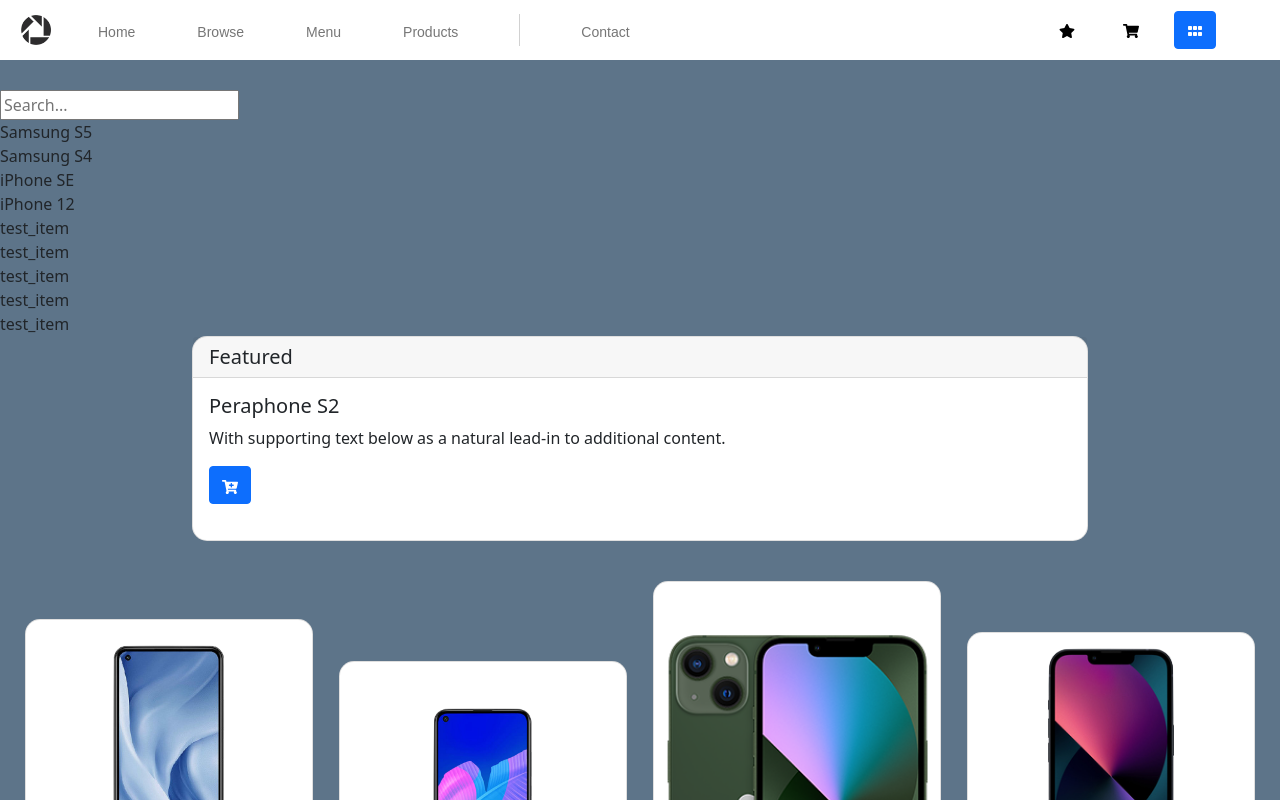
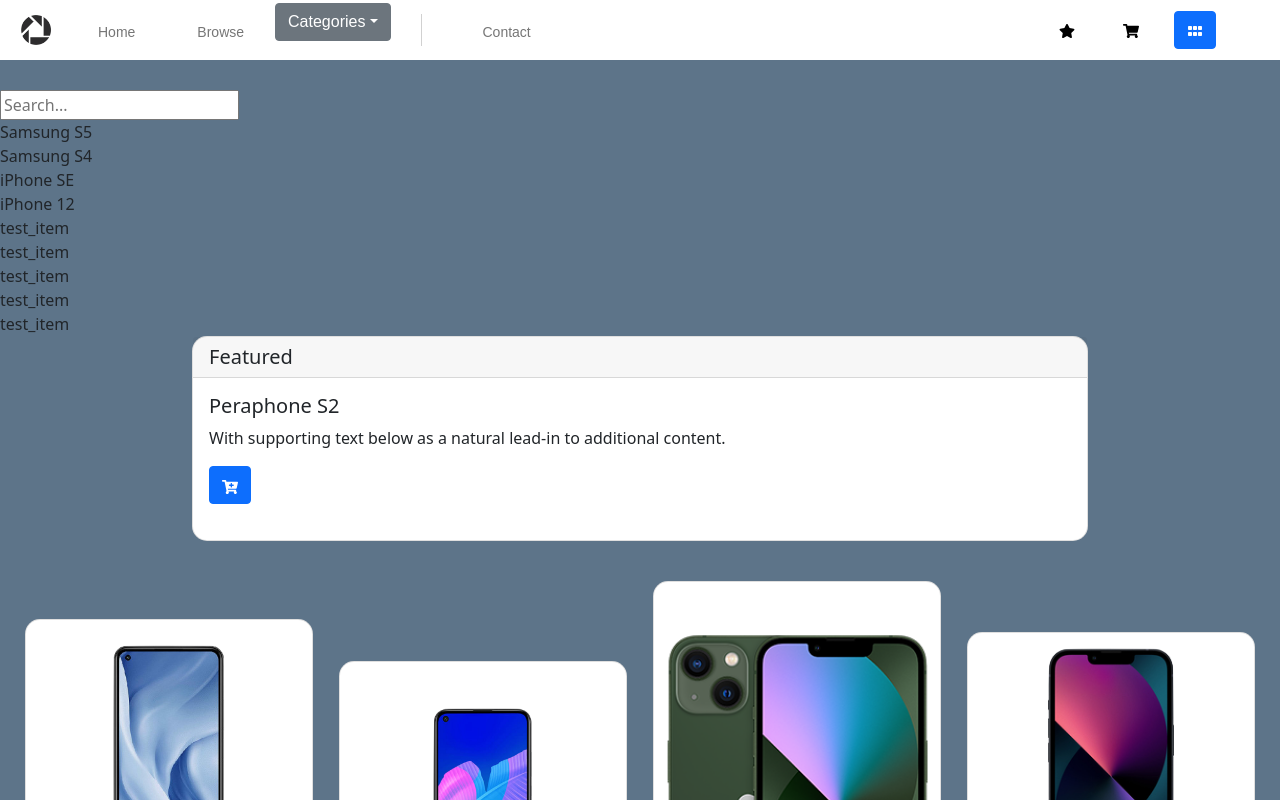
Before and after one commit to JennsiS/Products, a React (Create React App) app in the folder ecommerce-uvg/ecommerce-frontend/: page / in a window 1280 px wide. Shown: the top 800 px of the page. Built offline with nearby package versions, Linux system fonts and the light colour scheme.

Commit message:
Categories dropdown

```diff
--- a/ecommerce-uvg/ecommerce-frontend/package.json
+++ b/ecommerce-uvg/ecommerce-frontend/package.json
@@ -7,6 +7,8 @@
     "@testing-library/react": "^13.1.1",
     "@testing-library/user-event": "^13.5.0",
     "bootstrap": "^5.1.3",
+    "jquery": "^3.6.0",
+    "popper.js": "^1.16.1",
     "react": "^18.0.0",
     "react-bootstrap": "^2.3.1",
     "react-dom": "^18.0.0",
--- a/ecommerce-uvg/ecommerce-frontend/src/components/CHeader.jsx
+++ b/ecommerce-uvg/ecommerce-frontend/src/components/CHeader.jsx
@@ -4,8 +4,7 @@ import logo from "../imgs/logo.png"
 import 'bootstrap/dist/css/bootstrap.min.css';
 import { FaGripHorizontal, FaShoppingCart, FaStar } from 'react-icons/fa';
 
-export default class CHeader extends React.Component {
-  render() {
+export default function CHeader(props) {
     return (
       <header id="catalogo_header">
         <nav className="navver">
@@ -14,8 +13,16 @@ export default class CHeader extends React.Component {
           <ul className="nav_list">
             <button type="button" id="nav_button"> Home </button>
             <button type="button" id="nav_button"> Browse </button>
-            <button type="button" id="nav_button"> Menu </button>
-            <button type="button" id="nav_button"> Products </button>
+            <div className="dropdown">
+              <button className="btn btn-secondary dropdown-toggle" type="button" id="dropdownMenu2" data-toggle="dropdown" aria-haspopup="true" aria-expanded="false">
+                  Categories
+              </button>
+              <div className="dropdown-menu" aria-labelledby="dropdownMenu2">
+                <button className="dropdown-item" type="button">Action</button>
+                <button className="dropdown-item" type="button">Another action</button>
+                <button className="dropdown-item" type="button">Something else here</button>
+              </div>
+            </div>
           </ul>
           <div className="__bar" />
           <ul className="nav_list">
@@ -26,6 +33,5 @@ export default class CHeader extends React.Component {
           <a href="#ref" className="btn btn-primary" id="btn-menu-header"><FaGripHorizontal/></a>
         </nav>
       </header>
-    )
-  }
+    );
 }
--- a/ecommerce-uvg/ecommerce-frontend/src/components/Catalogo.jsx
+++ b/ecommerce-uvg/ecommerce-frontend/src/components/Catalogo.jsx
@@ -55,7 +55,7 @@ export default function Catalogo() {
 
       <input type="text" placeholder="Search..." onChange={event => {setSearchTerm(event.target.value)}}/>
         {products.filter((val) => {
-          if (searchTerm ==""){
+          if (searchTerm ===""){
             return setCards(val)
           } else if (val.nombre.toLowerCase().includes(searchTerm.toLocaleLowerCase())){
             return val
--- a/ecommerce-uvg/ecommerce-frontend/src/index.js
+++ b/ecommerce-uvg/ecommerce-frontend/src/index.js
@@ -3,6 +3,7 @@ import ReactDOM from 'react-dom/client';
 import './styles/index.scss';
 import App from './App';
 import reportWebVitals from './reportWebVitals';
+import 'bootstrap/dist/js/bootstrap.js';
 
 const root = ReactDOM.createRoot(document.getElementById('root'));
 root.render(
```
Also changed, not shown: 1 other file (tests, documents, lock files or other folders).
